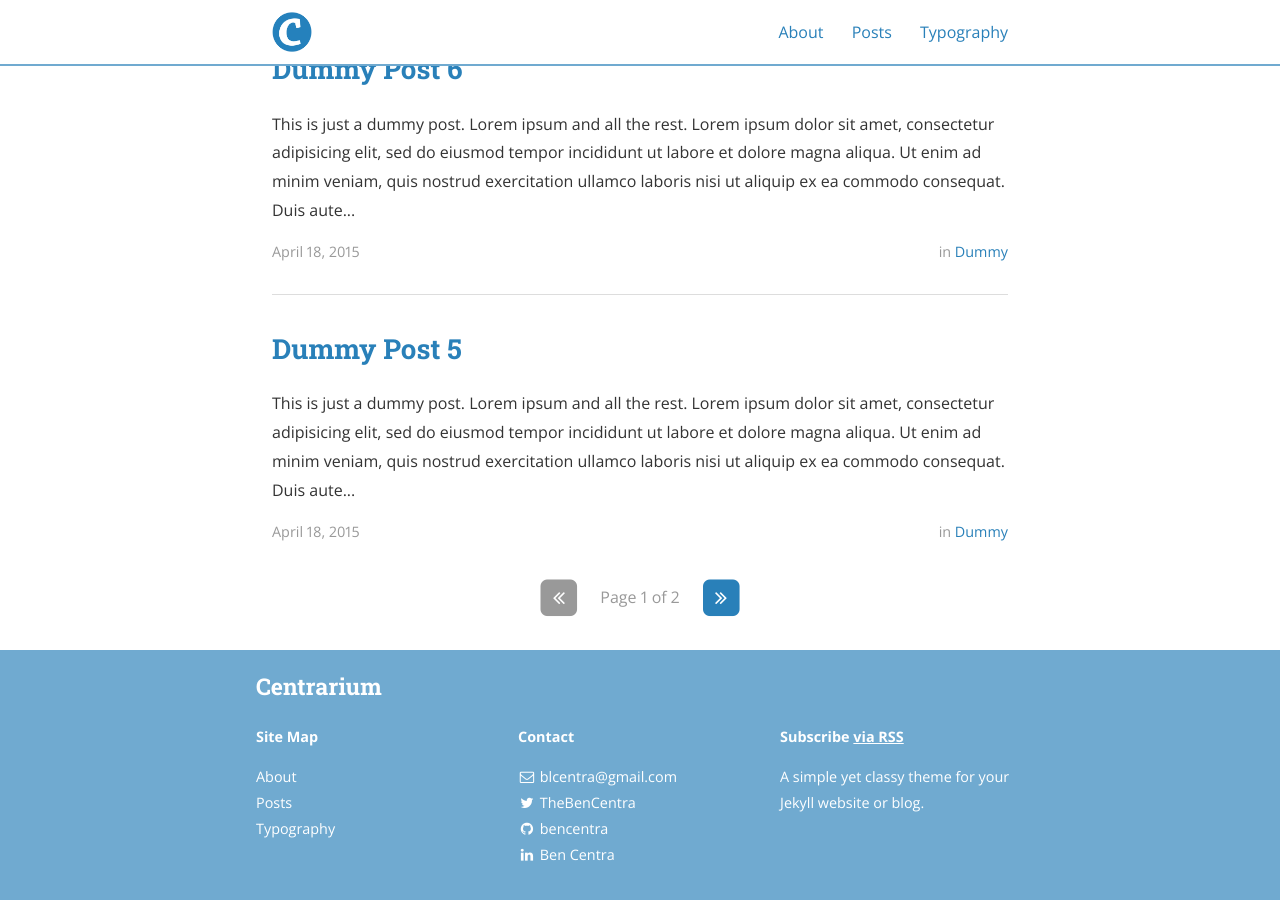
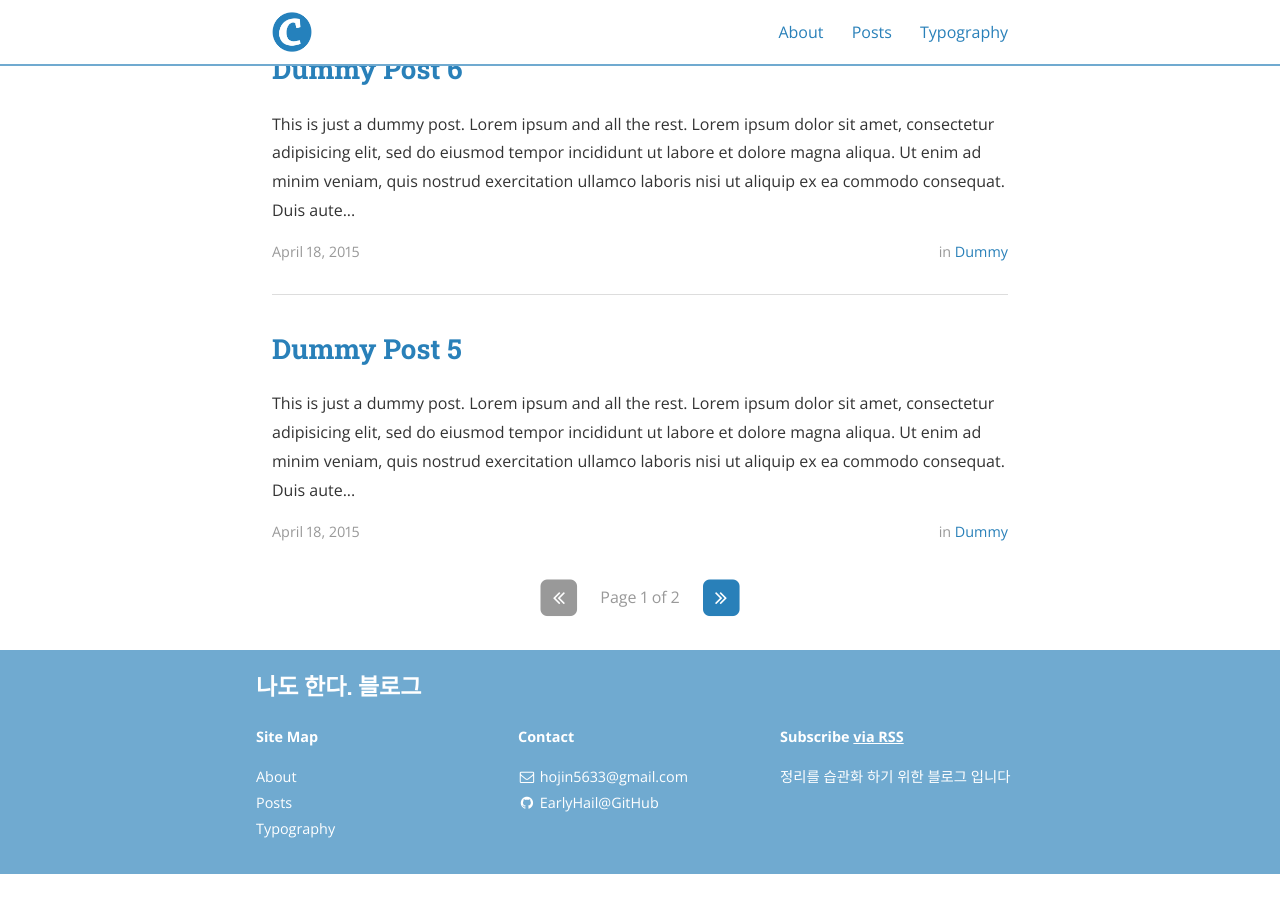
Before and after one commit to EarlyHail/EarlyHail.github.io, a Jekyll site: the page built from index.html, in a window 1280 px wide and 900 px high, scrolled down 1275 px. Built offline with Jekyll 4.4.1, drawn with Linux system fonts in a browser that asks for light colours; nearby versions of some CDN libraries; the list of posts is cut into pages by our own code; after the commit the page ends 2149 px from its top, so only the background shows below that; some of the changed text lies outside the part shown.

Commit message:
_config.yml에 정보 추가

```diff
--- a/_config.yml
+++ b/_config.yml
@@ -9,15 +9,11 @@ exclude:
   - "/vendor/"
 
 # Site settings
-title: Centrarium
-subtitle: "A simple yet classy theme for your Jekyll website or blog"
-email: blcentra@gmail.com
-name: Ben Centra
-description: >
-  A simple yet classy theme for your Jekyll website or blog.
-# Base URL of site (i.e. /blog). It should always start with a slash,
-# and never end with a slash. Set it to a blank value if hosting at the
-# root of your server.
+title: "나도 한다. 블로그"
+subtitle: "남는건 기록뿐이다"
+email: hojin5633@gmail.com
+name: Hojin Lee
+description: "정리를 습관화 하기 위한 블로그 입니다"
 baseurl: "" # the subpath of your site, e.g. /blog/
 url: "https://earlyhail.github.io/" # the base hostname & protocol for your site
 cover: "/assets/header_image.jpg"
@@ -79,37 +75,37 @@ social:
   - name: Twitter
     icon: twitter
     username: TheBenCentra
-    url: https://twitter.com/TheBenCentra
+    url: ""
     desc: Follow me on Twitter
-    share: true
+    share: false
 
   - name: Facebook
     icon: facebook
     username: thebencentra
     url: ""
     desc: Friend me on Facebook
-    share: true
+    share: false
 
   - name: GitHub
     icon: github
-    username: bencentra
-    url: https://github.com/bencentra
-    desc: Fork me on GitHub
-    share: false
+    username: EarlyHail@GitHub
+    url: "https://github.com/EarlyHail"
+    desc: Go to GitHub
+    share: true
 
   - name: LinkedIn
     icon: linkedin
     username: Ben Centra
-    url: https://www.linkedin.com/pub/ben-centra/47/769/60a
+    url: ""
     desc: Connect with me on LinkedIn
-    share: true
+    share: false
 
   - name: Google+
     icon: google-plus
     username: ""
     url: ""
     desc: Add me to your Circles
-    share: true
+    share: false
 
   - name: YouTube
     icon: youtube
```
